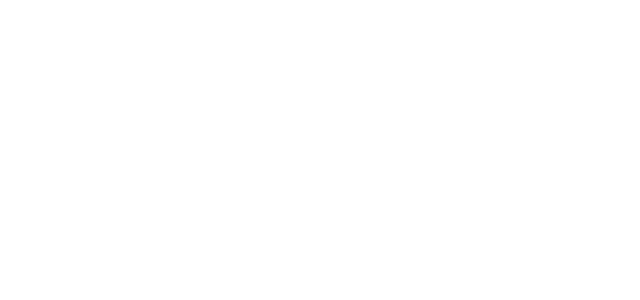
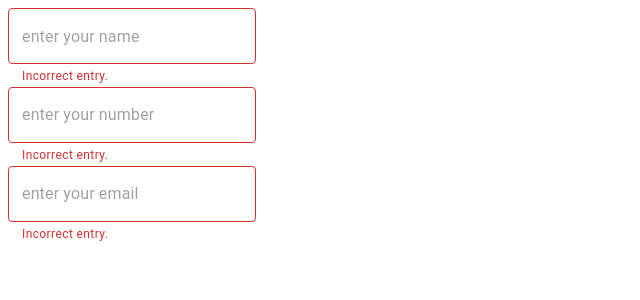
Before and after one commit to jyotirmoy-sinhababu/typescript-test, a React (Vite) app: page / in a window 1280 px wide. Shown: the top 300 px of the page, without its empty margins (0-640 px from the left). Built offline with nearby package versions, Linux system fonts and the light colour scheme.

Commit message:
landing Page crested

```diff
--- a/src/App.tsx
+++ b/src/App.tsx
@@ -1,7 +1,12 @@
 import './App.css';
+import LandingPage from './pages/landingPage/LandingPage';
 
 function App() {
-  return <></>;
+  return (
+    <>
+      <LandingPage />
+    </>
+  );
 }
 
 export default App;
--- /dev/null
+++ b/src/pages/formPage/FormPage.tsx
@@ -0,0 +1,11 @@
+import FormComp from '../../components/formComp/FormComp';
+
+const FormPage = () => {
+  return (
+    <div>
+      <FormComp />
+    </div>
+  );
+};
+
+export default FormPage;
--- /dev/null
+++ b/src/pages/landingPage/LandingPage.tsx
@@ -0,0 +1,11 @@
+import FormPage from '../formPage/FormPage';
+
+const LandingPage = () => {
+  return (
+    <div>
+      <FormPage />
+    </div>
+  );
+};
+
+export default LandingPage;
```
